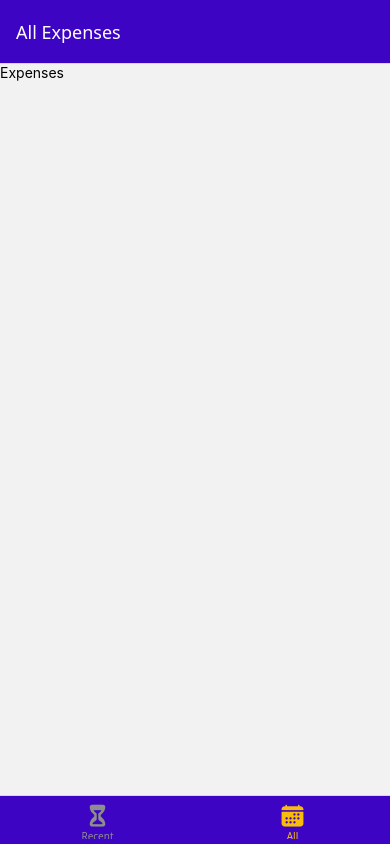
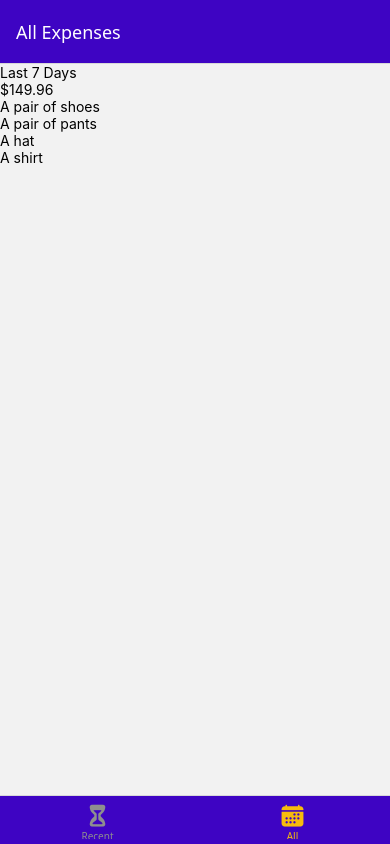
Before and after one commit to MidKnight92/expense-tracker-native, a React Native app: screen /AllExpenses in a window 390 px wide. Built offline with nearby package versions, Linux system fonts and the light colour scheme.

Commit message:
Add ExpensesOutput, ExpensesSummary, and ExpensesList.

```diff
--- /dev/null
+++ b/components/ExpensesList.jsx
@@ -0,0 +1,7 @@
+import { FlatList, Text } from "react-native";
+
+
+
+export default function ExpensesList({ expenses }){
+    return <FlatList data={expenses} renderItem={(itemData) => <Text>{itemData.item.description}</Text>} keyExtractor={({id}) => id }/>;
+}
--- /dev/null
+++ b/components/ExpensesOutput.jsx
@@ -0,0 +1,39 @@
+import { View } from "react-native";
+import ExpensesSummary from "./ExpensesSummary";
+import ExpensesList from "./ExpensesList";
+
+const DUMMY_EXPENSES = [
+    {
+        id: 'e1',
+        description: 'A pair of shoes',
+        amount: 59.99,
+        date: new Date('2021-12-19')
+    },
+        {
+        id: 'e2',
+        description: 'A pair of pants',
+        amount: 39.99,
+        date: new Date('2022-1-19')
+    },
+        {
+        id: 'e3',
+        description: 'A hat',
+        amount: 19.99,
+        date: new Date('2021-2-9')
+    },
+        {
+        id: 'e4',
+        description: 'A shirt',
+        amount: 29.99,
+        date: new Date('2022-4-19')
+    },
+]
+
+export default function ExpensesOutput({expenses, periodExpenses}){
+    return (
+        <View>
+            <ExpensesSummary periodName={periodExpenses} expenses={expenses ?? DUMMY_EXPENSES} />
+            <ExpensesList expenses={expenses ?? DUMMY_EXPENSES} />
+        </View>
+    );
+}
--- /dev/null
+++ b/components/ExpensesSummary.jsx
@@ -0,0 +1,11 @@
+import { View, Text } from "react-native";
+
+export default function ExpensesSummary({ expenses, periodName }) {
+    const totalExpenses = expenses.reduce((acc, { amount }) => acc + amount, 0).toFixed(2);
+    return (
+        <View>
+            <Text>Last 7 Days</Text>
+            <Text>${totalExpenses}</Text>
+        </View>
+    );
+}
--- a/screens/AllExpenses.jsx
+++ b/screens/AllExpenses.jsx
@@ -1,9 +1,6 @@
 import { View, Text } from "react-native";
+import ExpensesOutput from "../components/ExpensesOutput";
 
 export default function AllExpenses() {
-    return (
-        <View>
-            <Text>Expenses</Text>
-        </View>
-    );
+    return <ExpensesOutput expensesPeriod="Total" />
 }
--- a/screens/ManageExpense.jsx
+++ b/screens/ManageExpense.jsx
@@ -1,9 +1,10 @@
-import { View, Text } from "react-native";
+import { View } from "react-native";
+import ExpensesOutput from "../components/ExpensesOutput";
 
 export default function ManageExpense() {
     return (
         <View>
-            <Text>Expenses</Text>
+            <ExpensesOutput />
         </View>
     );
 }
--- a/screens/RecentExpenses.jsx
+++ b/screens/RecentExpenses.jsx
@@ -1,9 +1,5 @@
-import { Text, View } from "react-native";
+import ExpensesOutput from "../components/ExpensesOutput";
 
 export default function RecentExpenses() {
-    return (
-        <View>
-            <Text>Expenses</Text>
-        </View>
-    );
+    return <ExpensesOutput periodExpenses="Recent Expenses" />
 }
```
